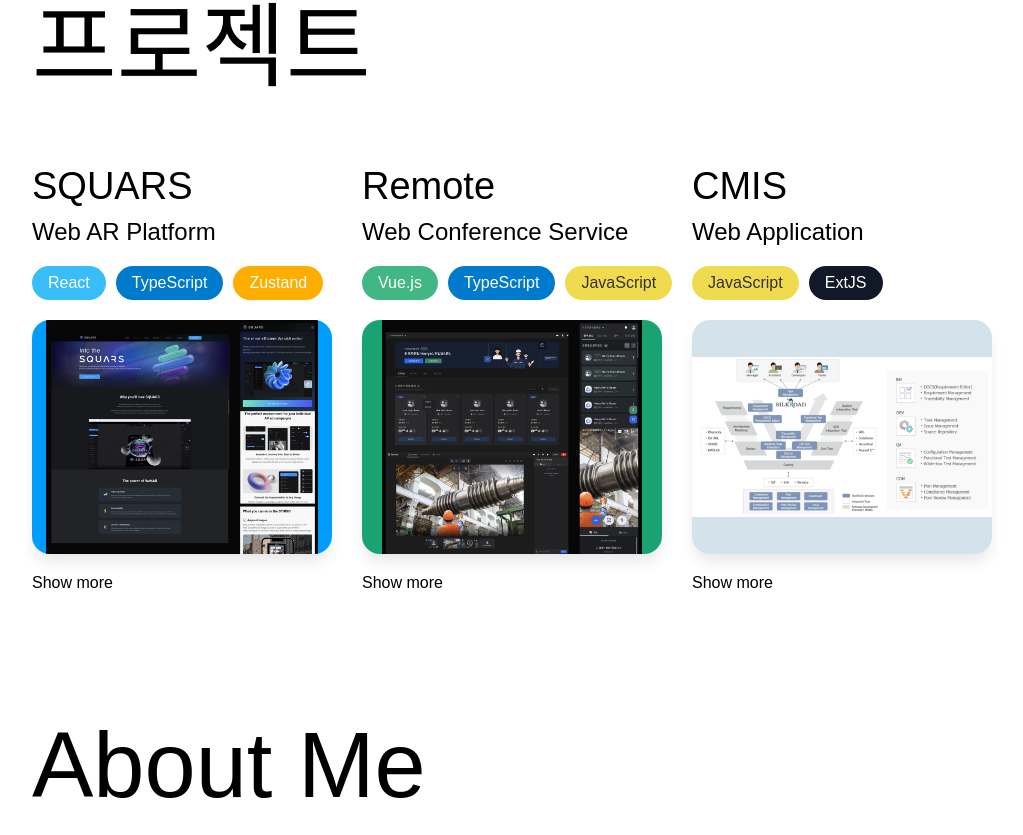
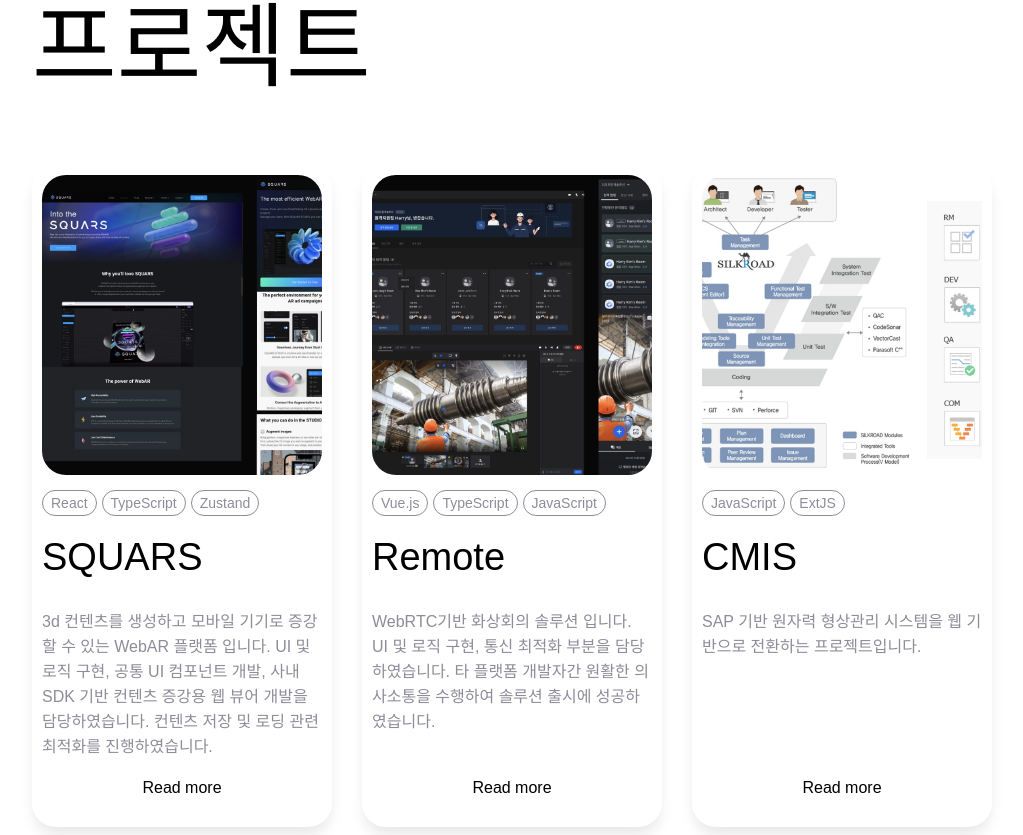
Before and after one commit to momoci99/portfolio, a Next.js app: page / in a window 1280 px wide. Shown: the part 925-1760 px from the top of the page, without its empty margins (128-1151 px from the left). Built offline with nearby package versions, Linux system fonts and the light colour scheme.

Commit message:
feat:ProjectSection 신규 Card컴포너트로 변경

```diff
--- /dev/null
+++ b/app/components/ProjectInfoCard.tsx
@@ -0,0 +1,135 @@
+"use client";
+
+import styled from "styled-components";
+import Chip from "@/app/components/Chip";
+import theme from "@/style/theme";
+
+const Wrapper = styled.article<{
+  projectColor?: string;
+}>`
+  position: relative;
+  max-width: 500px;
+  box-shadow: 0px 10px 15px -3px rgba(0, 0, 0, 0.1);
+  border-radius: 24px;
+
+  display: flex;
+  flex-direction: column;
+  justify-content: space-between;
+
+  padding: 10px;
+
+  .image-container {
+    height: 300px;
+    > img {
+      border-radius: 24px;
+      object-fit: cover;
+      width: 100%;
+      height: 100%;
+    }
+  }
+
+  .project-title {
+    font-family: Noto Sans KR, Arial, Helvetica, sans-serif;
+
+    font-size: ${(props) => props.theme.desktopFontSizes.lg};
+
+    @media screen and (max-width: 376px) {
+      font-size: ${(props) => props.theme.mobileFontSizes.xl};
+    }
+
+    font-weight: ${(props) => props.theme.fontWeights.medium};
+
+    padding-bottom: 20px;
+  }
+
+  .description {
+    padding-top: 10px;
+    font-family: Noto Sans KR, Arial, Helvetica, sans-serif;
+    font-size: ${(props) => props.theme.desktopFontSizes.xs};
+    color: ${(props) => props.theme.colors.grey700};
+
+    @media screen and (max-width: 376px) {
+      font-size: ${(props) => props.theme.mobileFontSizes.sm};
+    }
+
+    font-weight: ${(props) => props.theme.fontWeights.medium};
+
+    line-height: 25px;
+  }
+
+  .skill-container {
+    display: flex;
+    gap: 5px;
+
+    padding-top: 15px;
+    padding-bottom: 20px;
+  }
+
+  .read-more {
+    padding-top: 20px;
+    padding-bottom: 20px;
+
+    display: block;
+    text-align: center;
+
+    font-family: Noto Sans KR, Arial, Helvetica, sans-serif;
+    font-size: ${(props) => props.theme.desktopFontSizes.xs};
+    font-weight: ${(props) => props.theme.fontWeights.medium};
+
+    width: 100%;
+  }
+`;
+
+interface ProjectInfoCardProps {
+  title: string;
+  description: string;
+  cardImage: string;
+  projectColor: string;
+  skills: Array<{
+    name: string;
+    color: string;
+    backgroundColor?: string;
+  }>;
+  projectLink: string;
+}
+
+const ProjectInfoCard = (props: ProjectInfoCardProps) => {
+  const { title, description, cardImage, projectColor, skills, projectLink } =
+    props;
+
+  return (
+    <Wrapper projectColor={projectColor}>
+      <section className="">
+        <div className="image-container">
+          <img src={cardImage} alt={title}></img>
+        </div>
+
+        <div className="skill-container">
+          {skills.map((skill) => (
+            <Chip
+              key={skill.name}
+              size="small"
+              name={skill.name}
+              color={theme.colors.grey700}
+              $backgroundColor={skill.backgroundColor}
+              borderColor={theme.colors.grey700}
+            />
+          ))}
+        </div>
+
+        <div className="content-container">
+          <p className="project-title">{title}</p>
+
+          <p className="description">{description}</p>
+        </div>
+      </section>
+      <footer>
+        <a className="read-more" href={projectLink} target="_blank">
+          Read more
+        </a>
+      </footer>
+    </Wrapper>
+  );
+};
+
+export default ProjectInfoCard;
--- a/app/components/ProjectSection.tsx
+++ b/app/components/ProjectSection.tsx
@@ -1,7 +1,8 @@
 "use client";
 import styled from "styled-components";
 
-import ProjectInfoContainer from "@/app/components/ProjectInfoContainer";
+// import ProjectInfoContainer from "@/app/components/ProjectInfoContainer";
+import ProjectInfoCard from "@/app/components/ProjectInfoCard";
 import theme from "@/style/theme";
 
 const Wrapper = styled.main`
@@ -36,70 +37,76 @@
 const projects = [
   {
     title: "SQUARS",
-    subTitle: "Web AR Platform",
+    description:
+      "3d 컨텐츠를 생성하고 모바일 기기로 증강할 수 있는 WebAR 플랫폼 입니다. UI 및 로직 구현, 공통 UI 컴포넌트 개발, 사내 SDK 기반 컨텐츠 증강용 웹 뷰어 개발을 담당하였습니다. 컨텐츠 저장 및 로딩 관련 최적화를 진행하였습니다.",
     cardImage: "/squars_main.jpg",
-    cardBackgroundColor: "rgb(0, 157, 255)",
+    projectColor: "rgb(0, 157, 255)",
     skills: [
       {
         name: "React",
         color: theme.colors.white,
-        backgroundColor: theme.colors.lightBlue,
+        backgroundColor: theme.colors.white,
       },
       {
         name: "TypeScript",
         color: theme.colors.white,
-        backgroundColor: "#007acc",
+        backgroundColor: theme.colors.white,
       },
       {
         name: "Zustand",
         color: theme.colors.white,
-        backgroundColor: "rgb(255, 174 ,0)",
+        backgroundColor: theme.colors.white,
       },
     ],
-    projectLink: "https://squars.io/eu",
+    projectLink:
+      "https://www.notion.so/Front-End-e527f8ff7c694ee6bf3940cfe58676ea?pvs=4#2b79357f5d2c4bf9a7c98eb4eb3e5786",
   },
   {
     title: "Remote",
-    subTitle: "Web Conference Service",
+    description:
+      "WebRTC기반 화상회의 솔루션 입니다. UI 및 로직 구현, 통신 최적화 부분을 담당하였습니다. 타 플랫폼 개발자간 원활한 의사소통을 수행하여 솔루션 출시에 성공하였습니다. ",
     cardImage: "/remote_main.jpg",
-    cardBackgroundColor: "rgb(25, 163, 115)",
+    projectColor: "rgb(25, 163, 115)",
     skills: [
       {
         name: "Vue.js",
         color: theme.colors.white,
-        backgroundColor: "#41B883",
+        backgroundColor: theme.colors.white,
       },
       {
         name: "TypeScript",
         color: theme.colors.white,
-        backgroundColor: "#007acc",
+        backgroundColor: theme.colors.white,
       },
       {
         name: "JavaScript",
         color: "#323330",
-        backgroundColor: "#F0DB4F",
+        backgroundColor: theme.colors.white,
       },
     ],
-    projectLink: "https://www.virnect.com/products/remote",
+    projectLink:
+      "https://www.notion.so/Front-End-e527f8ff7c694ee6bf3940cfe58676ea?pvs=4#42fd39278b314f25ade18b3b627081b1",
   },
   {
     title: "CMIS",
-    subTitle: "Web Application",
+    description:
+      "SAP 기반 원자력 형상관리 시스템을 웹 기반으로 전환하는 프로젝트입니다.",
     cardImage: "/nse_main.jpg",
-    cardBackgroundColor: "rgb(211, 226, 235)",
+    projectColor: "rgb(211, 226, 235)",
     skills: [
       {
         name: "JavaScript",
         color: "#323330",
-        backgroundColor: "#F0DB4F",
+        backgroundColor: theme.colors.white,
       },
       {
         name: "ExtJS",
         color: theme.colors.white,
-        backgroundColor: theme.colors.black900,
+        backgroundColor: theme.colors.white,
       },
     ],
-    projectLink: "https://www.nsetec.com/sub/silkroad/silkroad.html#/section-3",
+    projectLink:
+      "https://www.notion.so/Front-End-e527f8ff7c694ee6bf3940cfe58676ea?pvs=4#498b0b8dc3c54e408c55d0afe019dc6f",
   },
 ];
 
@@ -113,15 +120,15 @@
       </p>
       <section className="projects-container">
         {projects.map((project) => (
-          <ProjectInfoContainer
+          <ProjectInfoCard
             key={project.title}
             title={project.title}
-            subTitle={project.subTitle}
+            description={project.description}
             cardImage={project.cardImage}
-            cardBackgroundColor={project.cardBackgroundColor}
+            projectColor={project.projectColor}
             skills={project.skills}
             projectLink={project.projectLink}
-          ></ProjectInfoContainer>
+          ></ProjectInfoCard>
         ))}
       </section>
     </Wrapper>
```
Also changed, not shown: 2 other files (tests, documents, lock files or other folders).
